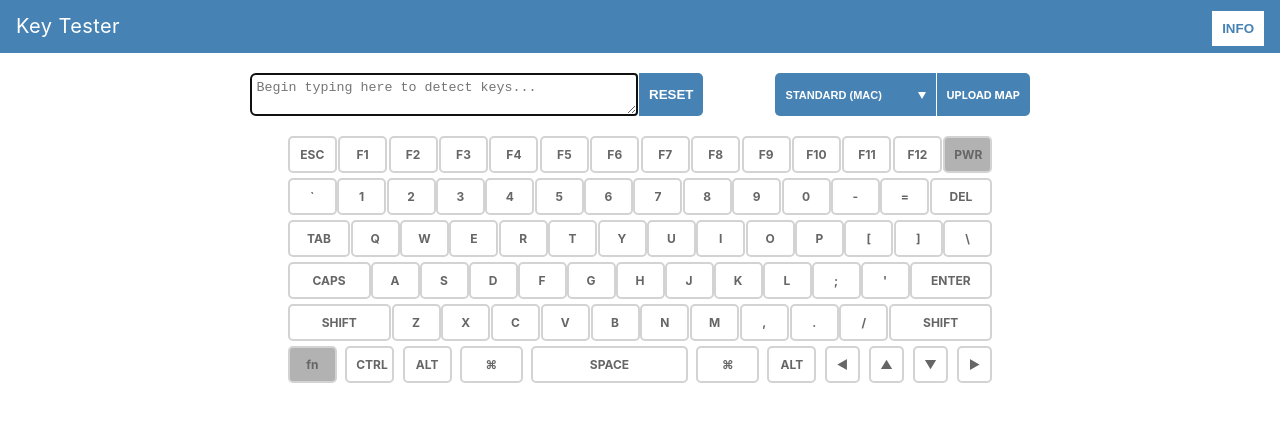
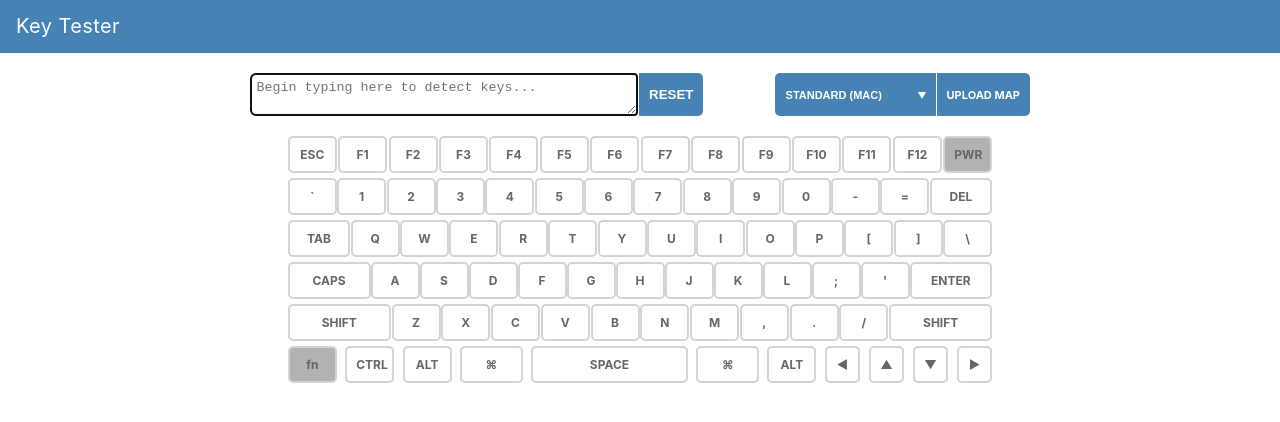
Before and after one commit to filoxo/key-tester, a Vue app: page / in a window 1280 px wide. Shown: the top 422 px of the page. Built offline with nearby package versions, Linux system fonts and the light colour scheme.

Commit message:
Remove info button

```diff
--- a/src/App.vue
+++ b/src/App.vue
@@ -2,7 +2,6 @@
   <div id="app">
     <header>
       <h1>Key Tester</h1>
-      <button type="button">Info</button>
     </header>
     <main>
       <div class="container">
@@ -119,12 +118,6 @@ header h1 {
   font-weight: 400;
   margin: 0;
 }
-header button {
-  background-color: #fff;
-  color: steelblue;
-  float: right;
-  margin-top: -5px;
-}
 @media screen and (max-width: 750px) {
   header { padding: 10px; }
   header h1 { font-size: 18px; }
```
